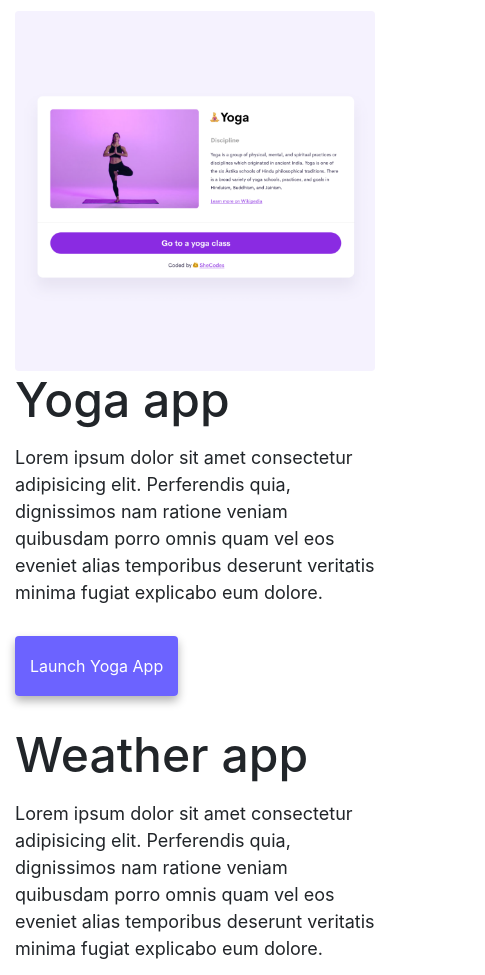
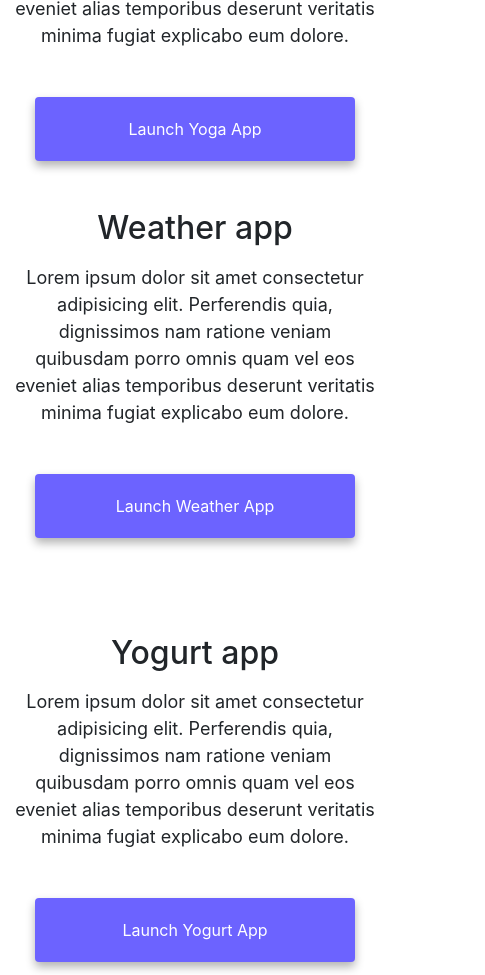
Before and after one commit to sf-95/responsive-portfolio, a plain HTML site: page index.html in a window 390 px wide. Shown: the part 629-1604 px from the top of the page, 485 px wide, since content can reach past the window. Drawn offline with nearby package versions, Linux system fonts and the light colour scheme.

Commit message:
Made website more responsive

```diff
--- a/index.html
+++ b/index.html
@@ -89,14 +89,14 @@
     </div>
     <div class="container">
       <div class="row">
-        <div class="col-md-6">
+        <div class="col-sm-6">
           <img
             src="/images/yoga.png"
-            class="img-fluid rounded"
+            class="img-fluid rounded d-none d-sm-block"
             alt="Yoga project"
           />
         </div>
-        <div class="col-md-6">
+        <div class="col-sm-6">
           <h2 class="mb-3">Yoga app</h2>
           <p>
             Lorem ipsum dolor sit amet consectetur adipisicing elit. Perferendis
@@ -105,14 +105,14 @@
             explicabo eum dolore.
           </p>
           <div class="mt-5">
-            <a href="#" class="primary-link" title="Yoga project"
+            <a href="#" class="primary-link project-link" title="Yoga project"
               >Launch Yoga App</a
             >
           </div>
         </div>
       </div>
       <div class="row mt-5">
-        <div class="col-md-6">
+        <div class="col-sm-6">
           <h2 class="mb-3">Weather app</h2>
           <p>
             Lorem ipsum dolor sit amet consectetur adipisicing elit. Perferendis
@@ -121,28 +121,31 @@
             explicabo eum dolore.
           </p>
           <div class="mb-5 mt-5">
-            <a href="#" class="primary-link" title="Weather project"
+            <a
+              href="#"
+              class="primary-link project-link"
+              title="Weather project"
               >Launch Weather App</a
             >
           </div>
         </div>
-        <div class="col-md-6">
+        <div class="col-sm-6">
           <img
             src="/images/weather.png"
-            class="img-fluid rounded"
+            class="img-fluid rounded d-none d-sm-block"
             alt="Weather project"
           />
         </div>
       </div>
       <div class="row mt-5">
-        <div class="col-md-6">
+        <div class="col-sm-6">
           <img
             src="/images/yogurt.png"
-            class="img-fluid rounded"
+            class="img-fluid rounded d-none d-sm-block"
             alt="Yogurt project"
           />
         </div>
-        <div class="col-md-6">
+        <div class="col-sm-6">
           <h2 class="mb-3">Yogurt app</h2>
           <p>
             Lorem ipsum dolor sit amet consectetur adipisicing elit. Perferendis
@@ -151,7 +154,7 @@
             explicabo eum dolore.
           </p>
           <div class="mt-5">
-            <a href="#" class="primary-link" title="Yogurt project"
+            <a href="#" class="primary-link project-link" title="Yogurt project"
               >Launch Yogurt App</a
             >
           </div>
--- a/style.css
+++ b/style.css
@@ -5,7 +5,7 @@
 }
 
 body {
-  margin-top: 100px;
+  margin: 100px 0;
 }
 
 h1,
@@ -18,8 +18,24 @@ h1 {
   font-size: 96px;
 }
 
-h2 {
-  font-size: 48px;
+@media (max-width: 576px) {
+  h1 {
+    font-size: 48px;
+    line-height: 1.5;
+  }
+
+  h2 {
+    font-size: 32px;
+    text-align: center;
+  }
+  p {
+    text-align: center;
+  }
+  .project-link {
+    display: block;
+    text-align: center;
+    margin: 0 20px;
+  }
 }
 
 h3 {
@@ -49,6 +65,10 @@ p {
   text-transform: capitalize;
   background: var(--primary-color);
   box-shadow: var(--box-shadow);
+  color: white;
+}
+
+.primary-link:hover {
   color: white;
 }
 
```
Also changed, not shown: about.html (+3 -3 lines).
